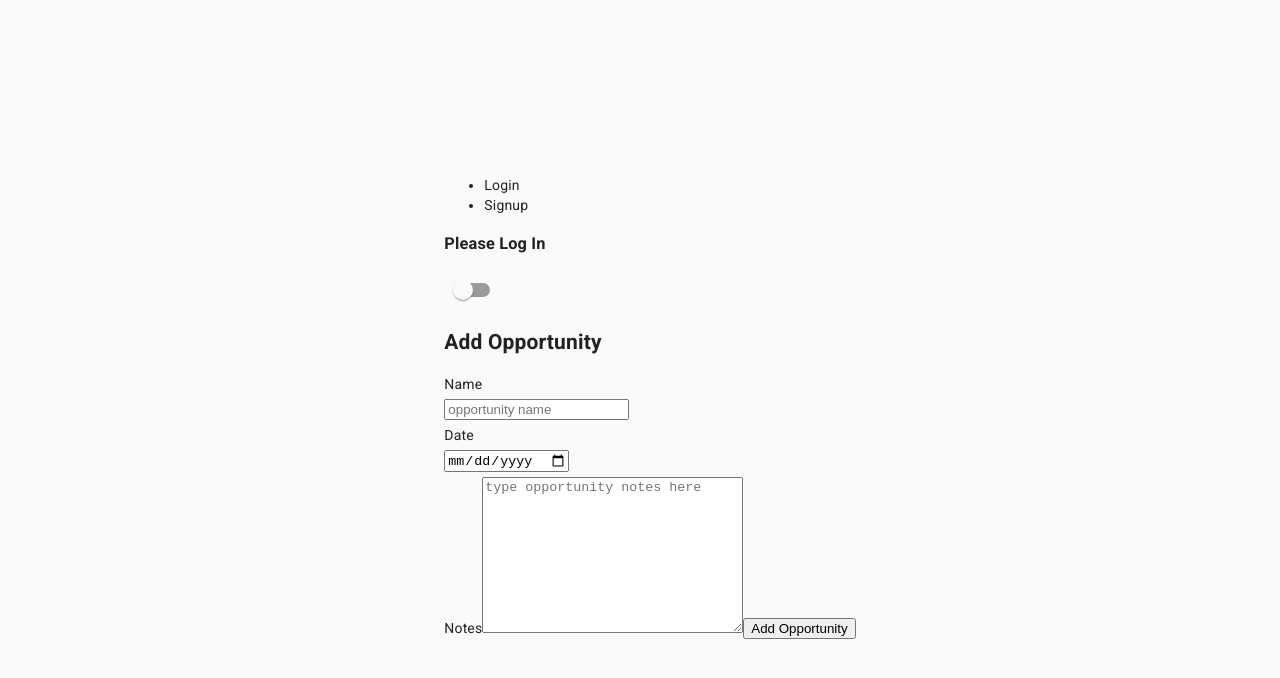
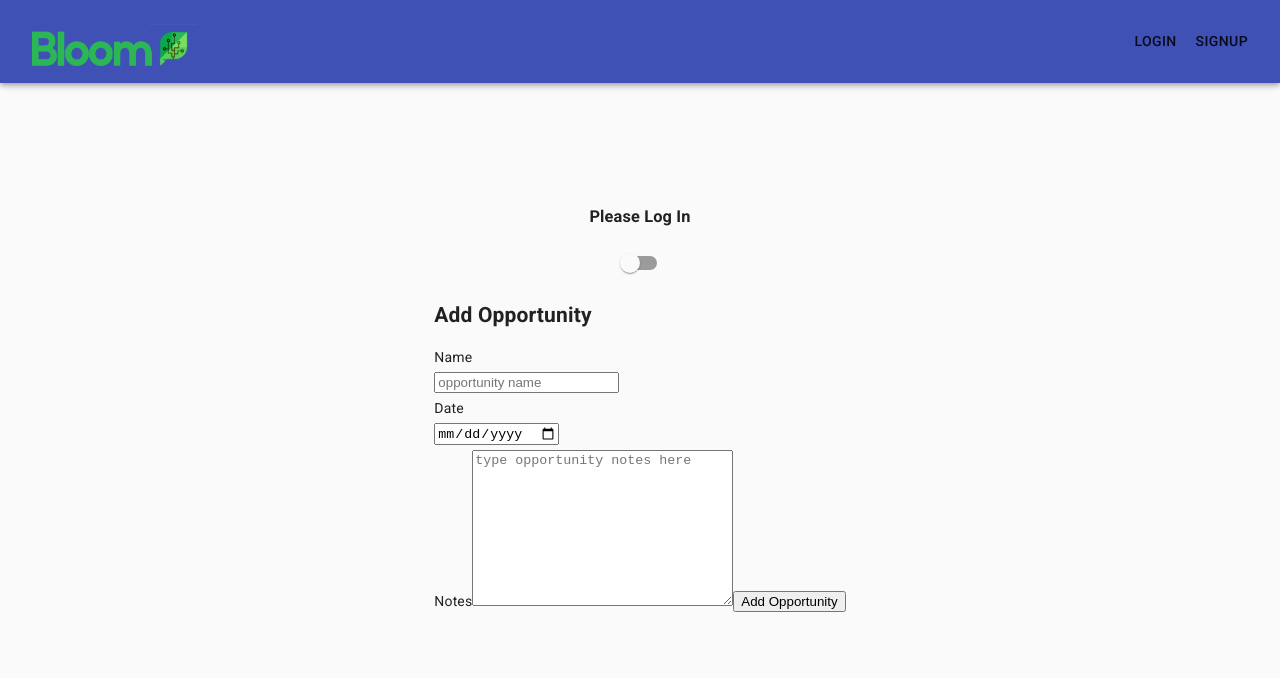
Before and after one commit to jonathanherman1/bloom-frontend, a React (Create React App) app: page / in a window 1280 px wide. Shown: the top 678 px of the page. Built offline with nearby package versions, Linux system fonts and the light colour scheme.

Commit message:
init styles navbar

```diff
--- a/package.json
+++ b/package.json
@@ -4,6 +4,7 @@
   "private": true,
   "dependencies": {
     "@material-ui/core": "^4.12.3",
+    "@material-ui/icons": "^4.11.2",
     "@testing-library/jest-dom": "^5.14.1",
     "@testing-library/react": "^11.2.7",
     "@testing-library/user-event": "^12.8.3",
--- a/src/Components/Nav/Nav.jsx
+++ b/src/Components/Nav/Nav.jsx
@@ -1,26 +1,48 @@
 import React from 'react';
 import PropTypes from 'prop-types';
-import * as navStyles from './Nav.module.css'
+import AppBar from '@material-ui/core/AppBar';
+import Toolbar from '@material-ui/core/Toolbar';
+import Typography from '@material-ui/core/Typography';
+import Button from '@material-ui/core/Button';
+import IconButton from '@material-ui/core/IconButton';
+import MenuIcon from '@material-ui/icons/Menu';
+import * as navStyles from './Nav.module.css';
 
 function Nav({ displayForm, handleLogout, loggedIn }) {
 
   const loggedOutNav = (
-    <header className={navStyles.header}>
-      <ul>
-        <li onClick={() => displayForm('login')}>Login</li>
-        <li onClick={() => displayForm('signup')}>Signup</li>
-      </ul>
-    </header>
+      <>
+        <Button onClick={() => displayForm('login')}>Login</Button>
+        <Button onClick={() => displayForm('signup')}>Signup</Button>
+      </>
   );
 
   const loggedInNav = (
+      <>
+        <Button onClick={handleLogout}>Logout</Button>
+      </>
+  );
+
+  return (
+    <>
     <header className={navStyles.header}>
-      <ul>
-        <li onClick={handleLogout}>Logout</li>
-      </ul>
-    </header>
-  );
-  return <div>{loggedIn ? loggedInNav : loggedOutNav} </div>;
+      <AppBar position="static" >
+        <Toolbar className={navStyles.toolBar}>
+        <div className={navStyles.leftMenu}>
+          <IconButton edge="start" className={navStyles.menuButton} color="inherit" aria-label="menu">
+          </IconButton>
+          <Typography variant="h6" className={navStyles.title}>
+            <img className={navStyles.logo} src="/Assets/images/bloom-logo.png" alt="bloom logo"/>
+          </Typography>
+          </div>
+          <div className={navStyles.rightMenu}>
+            {loggedIn ? loggedInNav : loggedOutNav}
+          </div>
+        </Toolbar>
+      </AppBar>
+      </header>
+    </>
+    );
 }
 
 export default Nav;
--- a/src/Components/Nav/Nav.module.css
+++ b/src/Components/Nav/Nav.module.css
@@ -1,3 +1,25 @@
 .header {
+    display: flex;
+    justify-content: space-between;
+    position: fixed;
+    top: 0;
+    left: 0;
+    right: 0;
+}
 
+.menuButton {
+    margin-right: 2rem;
 }
+
+.title {
+    flex-grow: 1;
+}
+
+.toolBar {
+    display: flex;
+    justify-content: space-between;
+}
+
+.logo {
+    height: 50px;
+}
--- a/src/Pages/App/App.css
+++ b/src/Pages/App/App.css
@@ -1,14 +1,11 @@
-body {
+.App {
   margin: 0;
   display: flex;
   flex-direction: column;
   align-items: center;
   justify-content: center;
   min-height: 100vh;
-}
-
-.App {
-  margin-left: 20px;
+  width: 100vw;
 }
 
 input {
--- a/src/index.js
+++ b/src/index.js
@@ -2,9 +2,11 @@ import React from 'react';
 import ReactDOM from 'react-dom';
 import './index.css';
 import App from './Pages/App/App';
+import CssBaseline from '@material-ui/core/CssBaseline'
 
 ReactDOM.render(
     <React.StrictMode>
+      <CssBaseline />
       <App />
     </React.StrictMode>,
   document.getElementById('root')
```
Also changed, not shown: public/Assets/images/bloom-logo.png (added), 1 other file (tests, documents, lock files or other folders).
